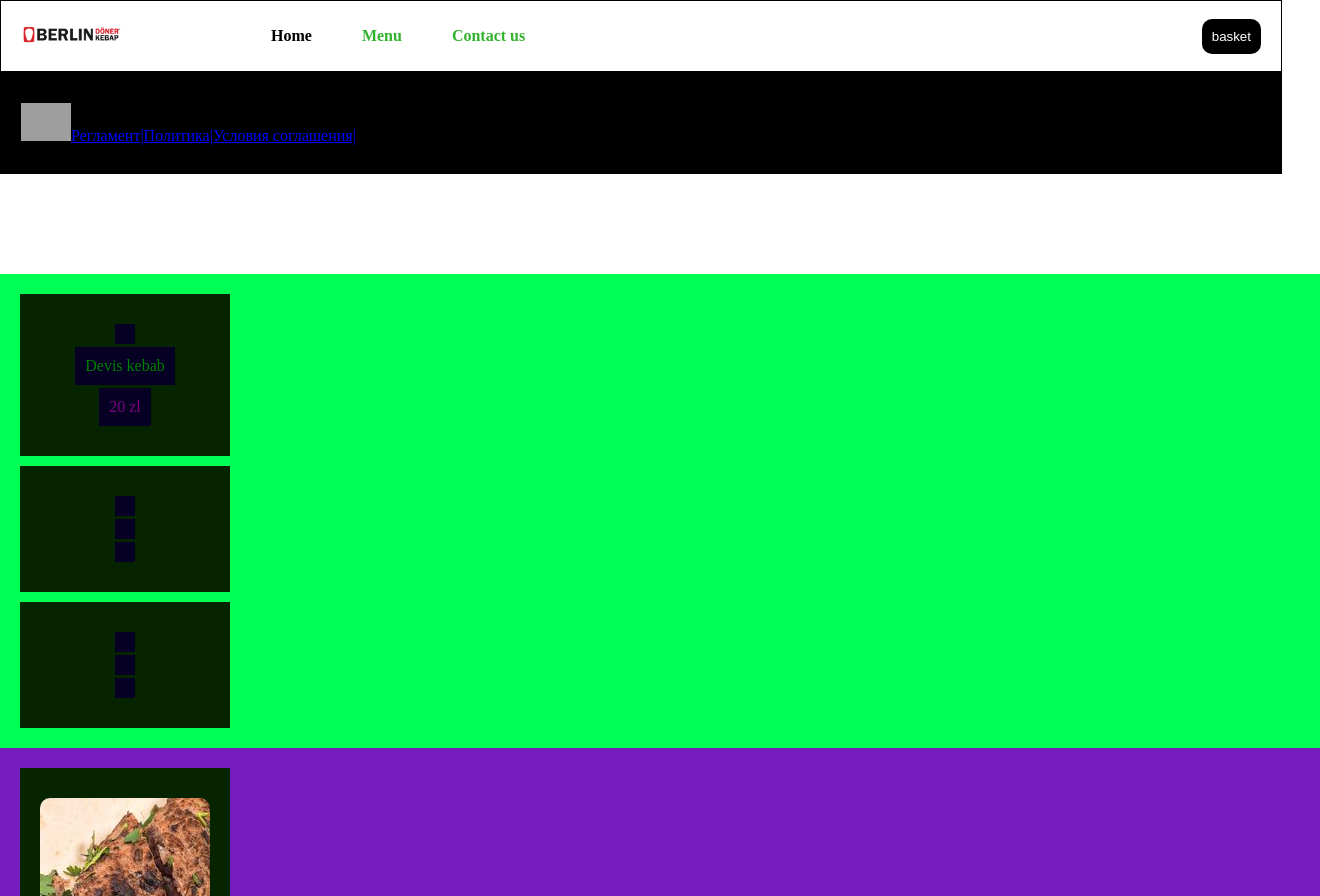
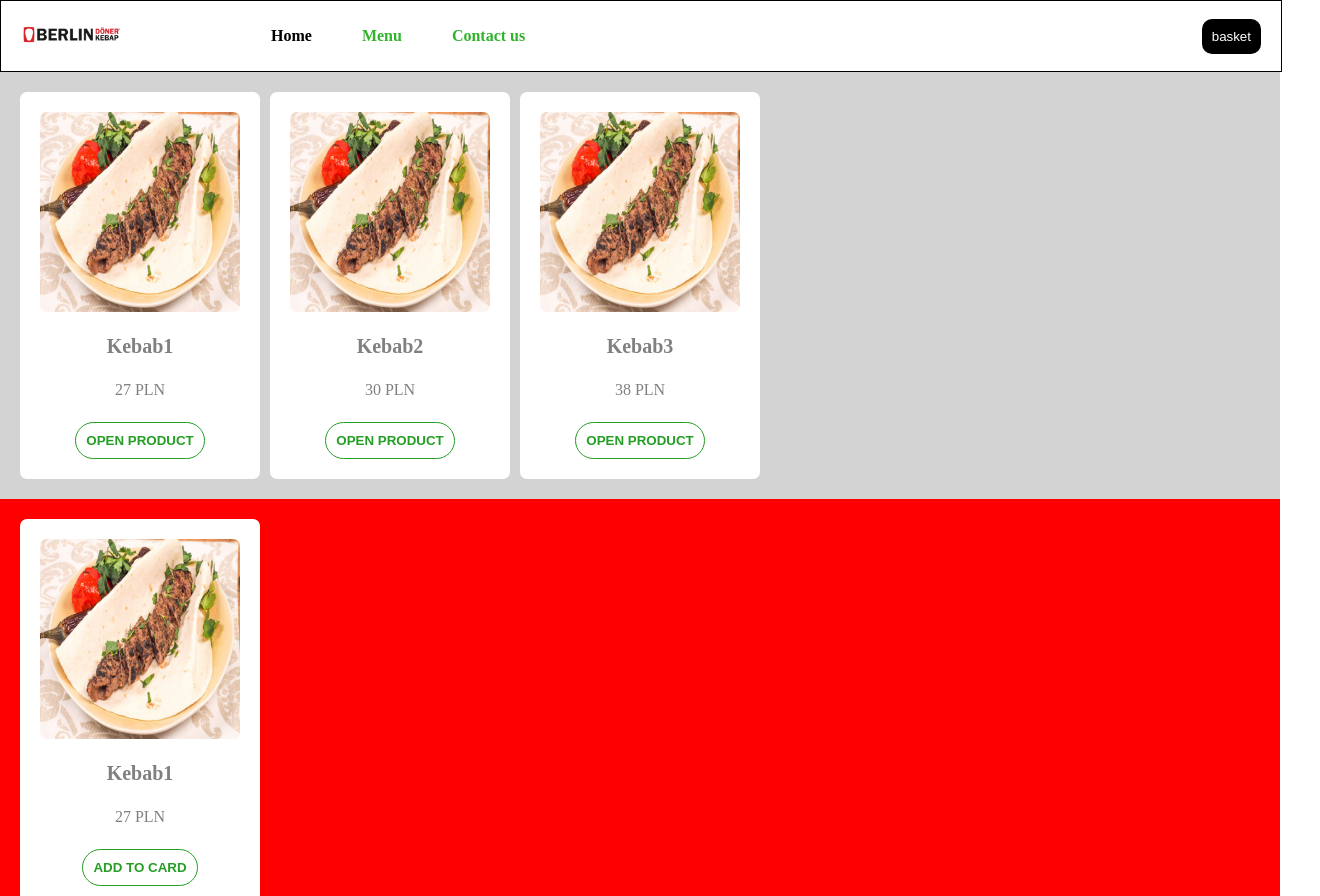
Before and after one commit to Vovma/VadimLessons, an Angular app: page / in a window 1280 px wide. Shown: the top 896 px of the page, 1320 px wide, since content can reach past the window. Built offline with nearby package versions, Linux system fonts and the light colour scheme; grey boxes are pictures that could not be loaded.

Commit message:
VADIM-Last lesson 28.03

```diff
--- a/src/app/components/kebab-footer/kebab-footer.html
+++ b/src/app/components/kebab-footer/kebab-footer.html
@@ -1,68 +1,52 @@
-<div class="kebab-footer">
+<!-- <div class="kebab-footer">
   <div class="logo2">
     <img src="assets/kebab1.png" alt="" />
   </div>
   <p class="underlined">Регламент|</p>
   <p class="underlined">Политика|</p>
   <p class="underlined">Условия соглашения|</p>
+</div> -->
+
+<div class="kebab-page">
+  <div class="left-side"></div>
+  <div class="right-side"></div>
 </div>
-<div class="flex-test">
-  <div class="product">
-    <div class="product-description image"></div>
+
+<div class="product-card">
+  <div class="product2" *ngFor="let yourOwnName of kebabList">
+    <div class="product-description image">
+      <img src="assets/kebab23.jpg" alt="Kebab" />
+    </div>
     <div class="product-description product-name">
-      <span>Devis kebab</span>
+      <span>{{ yourOwnName.name }}</span>
     </div>
     <div class="product-description product-price">
-      <span>20 zl</span>
+      <span>{{ yourOwnName.price }}</span>
+    </div>
+
+    <div class="product-description card">
+      <button class="add-to-card" (click)="openProduct(yourOwnName)">
+        OPEN PRODUCT
+      </button>
     </div>
   </div>
+</div>
 
-  <div class="product">
-    <div class="product-description"></div>
-    <div class="product-description"></div>
-    <div class="product-description"></div>
-  </div>
-  <div class="product">
-    <div class="product-description"></div>
-    <div class="product-description"></div>
-    <div class="product-description"></div>
-  </div>
-  <!-- <span>Devis kebab</span> -->
-</div>
-<div class="product-description product-price">
-  <!-- <span>20 zl</span> -->
-</div>
-<div class="product">
-  <div class="product-description"></div>
-  <div class="product-description"></div>
-  <div class="product-description"></div>
-</div>
-<div class="product">
-  <div class="product-description"></div>
-  <div class="product-description"></div>
-  <div class="product-description"></div>
-</div>
-<div class="product-card">
+<div class="big-product-card">
   <div class="product2">
     <div class="product-description image">
       <img src="assets/kebab23.jpg" alt="Kebab" />
     </div>
     <div class="product-description product-name">
-      <span>Kebab</span>
+      <span>{{ homeWorkKebabElement.name }}</span>
     </div>
     <div class="product-description product-price">
-      <span>369$</span>
+      <span>{{ homeWorkKebabElement.price }}</span>
     </div>
-    <div class="product-description cart">ADD TO CART</div>
-  </div>
-  <div class="product">
-    <div class="product-description"></div>
-    <div class="product-description"></div>
-    <div class="product-description"></div>
-  </div>
-  <div class="product">
-    <div class="product-description"></div>
-    <div class="product-description"></div>
-    <div class="product-description"></div>
+    <div class="product-description card">
+      <button class="add-to-card" (click)="addToCard(homeWorkKebabElement)">
+        ADD TO CARD
+      </button>
+    </div>
   </div>
 </div>
--- a/src/app/components/kebab-footer/kebab-footer.scss
+++ b/src/app/components/kebab-footer/kebab-footer.scss
@@ -1,89 +1,123 @@
-.kebab-footer {
-  height: 100px;
-  width: 100%;
-  margin-bottom: 100px;
-  background-color: rgb(0, 0, 0);
-  border: 1px solid black;
-  display: flex;
-  align-items: baseline;
-  justify-content: flex-start;
-}
-.logo2 {
-  img {
-    width: 50px;
-    margin-left: 20px;
-    order: 2;
-    margin-top: 30px;
-  }
-}
-.underlined {
-  text-decoration: underline;
-  color: blue;
-  margin-left: 0px;
-  margin-top: 30px;
-}
-.flex-test {
-  width: 100%;
-
-  background: rgb(0, 255, 85);
+// Element
+.product-card {
   display: flex;
   gap: 10px;
-
+  background: lightgrey;
   padding: 20px;
-  flex-direction: column;
-  .product {
-    width: 150px;
-    // height: 100px;
-    background-color: rgb(6, 36, 0);
+  flex-wrap: wrap;
+  .product2 {
+    width: 220px;
+    background-color: white;
     display: flex;
     flex-direction: column;
     align-items: center;
     gap: 3px;
-    padding: 30px;
+    padding: 10px;
+    border-radius: 7px;
     .product-description {
-      // width: 30px;
-      // height: 30px;
-      background-color: rgb(5, 0, 36);
       padding: 10px;
-    }
-    .product-name {
-      color: green;
-    }
-    .product-price {
-      color: rgb(124, 0, 128);
-    }
-  }
-}
-.product-card {
-  width: 100%;
-  display: flex;
-  gap: 10px;
-  background: rgb(117, 29, 189);
-  padding: 20px;
-  flex-direction: column;
-  .product2 {
-    width: 150px;
-    // height: 100px;
-    background-color: rgb(6, 36, 0);
-    display: flex;
-    flex-direction: column;
-    align-items: center;
-    gap: 3px;
-    padding: 30px;
-    .product-description {
-      // width: 150px;
-      // height: 30px;
-      background-color: rgb(55, 30, 219);
-      padding: 10px;
+
+      &.product-name {
+        color: gray;
+        font-weight: bold;
+        font-size: 20px;
+      }
+
+      &.product-price {
+        color: gray;
+      }
+
+      &.card {
+        .add-to-card {
+          background: white;
+          border: 1px solid rgb(37, 158, 37);
+          padding: 10px;
+          border-radius: 20px;
+          color: rgb(37, 158, 37);
+          font-weight: bold;
+
+          &:hover {
+            background: rgb(37, 158, 37);
+            color: white;
+            cursor: pointer;
+          }
+        }
+      }
     }
   }
   .image {
-    width: 100%;
-    height: 120px;
     border-radius: 10px;
     overflow: hidden;
     display: flex;
     align-items: center;
     justify-content: center;
+
+    img {
+      height: 200px;
+      width: 200px;
+      border-radius: 7px;
+    }
   }
 }
+
+// Element
+.big-product-card {
+  display: flex;
+  gap: 10px;
+  background: red;
+  padding: 20px;
+  flex-wrap: wrap;
+  .product2 {
+    width: 220px;
+    background-color: white;
+    display: flex;
+    flex-direction: column;
+    align-items: center;
+    gap: 3px;
+    padding: 10px;
+    border-radius: 7px;
+    .product-description {
+      padding: 10px;
+
+      &.product-name {
+        color: gray;
+        font-weight: bold;
+        font-size: 20px;
+      }
+
+      &.product-price {
+        color: gray;
+      }
+
+      &.card {
+        .add-to-card {
+          background: white;
+          border: 1px solid rgb(37, 158, 37);
+          padding: 10px;
+          border-radius: 20px;
+          color: rgb(37, 158, 37);
+          font-weight: bold;
+
+          &:hover {
+            background: rgb(37, 158, 37);
+            color: white;
+            cursor: pointer;
+          }
+        }
+      }
+    }
+  }
+  .image {
+    border-radius: 10px;
+    overflow: hidden;
+    display: flex;
+    align-items: center;
+    justify-content: center;
+
+    img {
+      height: 200px;
+      width: 200px;
+      border-radius: 7px;
+    }
+  }
+}
--- a/src/app/components/kebab-footer/kebab-footer.ts
+++ b/src/app/components/kebab-footer/kebab-footer.ts
@@ -7,4 +7,54 @@ import { ChangeDetectionStrategy, Component } from '@angular/core';
   changeDetection: ChangeDetectionStrategy.OnPush,
   standalone: false,
 })
-export class KebabFooter {}
+export class KebabFooter {
+  public kebabList = [
+    {
+      name: 'Kebab1',
+      price: '27 PLN',
+      meet: 'Chicken',
+      weight: '120g',
+      sous: 'Ketchup',
+    },
+    {
+      name: 'Kebab2',
+      price: '30 PLN',
+      meet: 'Chicken',
+      weight: '120g',
+      sous: 'Ketchup',
+    },
+    {
+      name: 'Kebab3',
+      price: '38 PLN',
+      meet: 'Korowa',
+      weight: '120g',
+      sous: 'Mayonez',
+    },
+  ];
+
+  public homeWorkKebabElement = {
+    name: 'Kebab1',
+    price: '27 PLN',
+    meet: 'chicken',
+    weight: '120g',
+    sous: 'ketchup',
+  };
+
+  // nameWhatYouWant -> Kebab elemnt
+  // example
+  // {
+  //   name: 'Kebab3',
+  //   price: '38 PLN',
+  //   meet: 'Korowa',
+  //   weight: '120g',
+  //   sous: 'Mayonez',
+  // },
+  openProduct(nameWhatYouWant: any): void {
+    console.log('open product', nameWhatYouWant);
+    this.homeWorkKebabElement = nameWhatYouWant;
+  }
+
+  addToCard(nameWhatYouWant: any): void {
+    console.log('add to card', nameWhatYouWant);
+  }
+}
```
